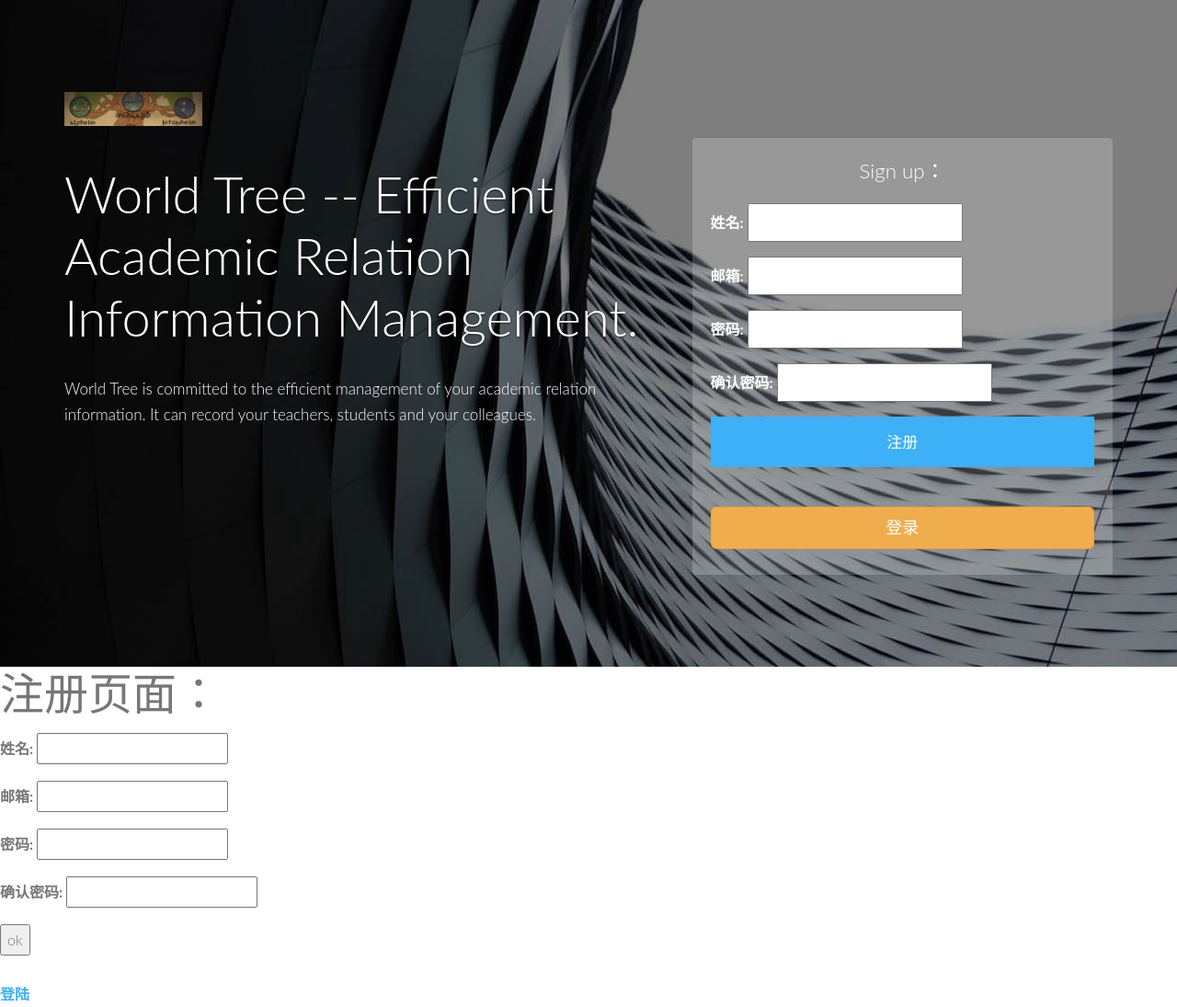
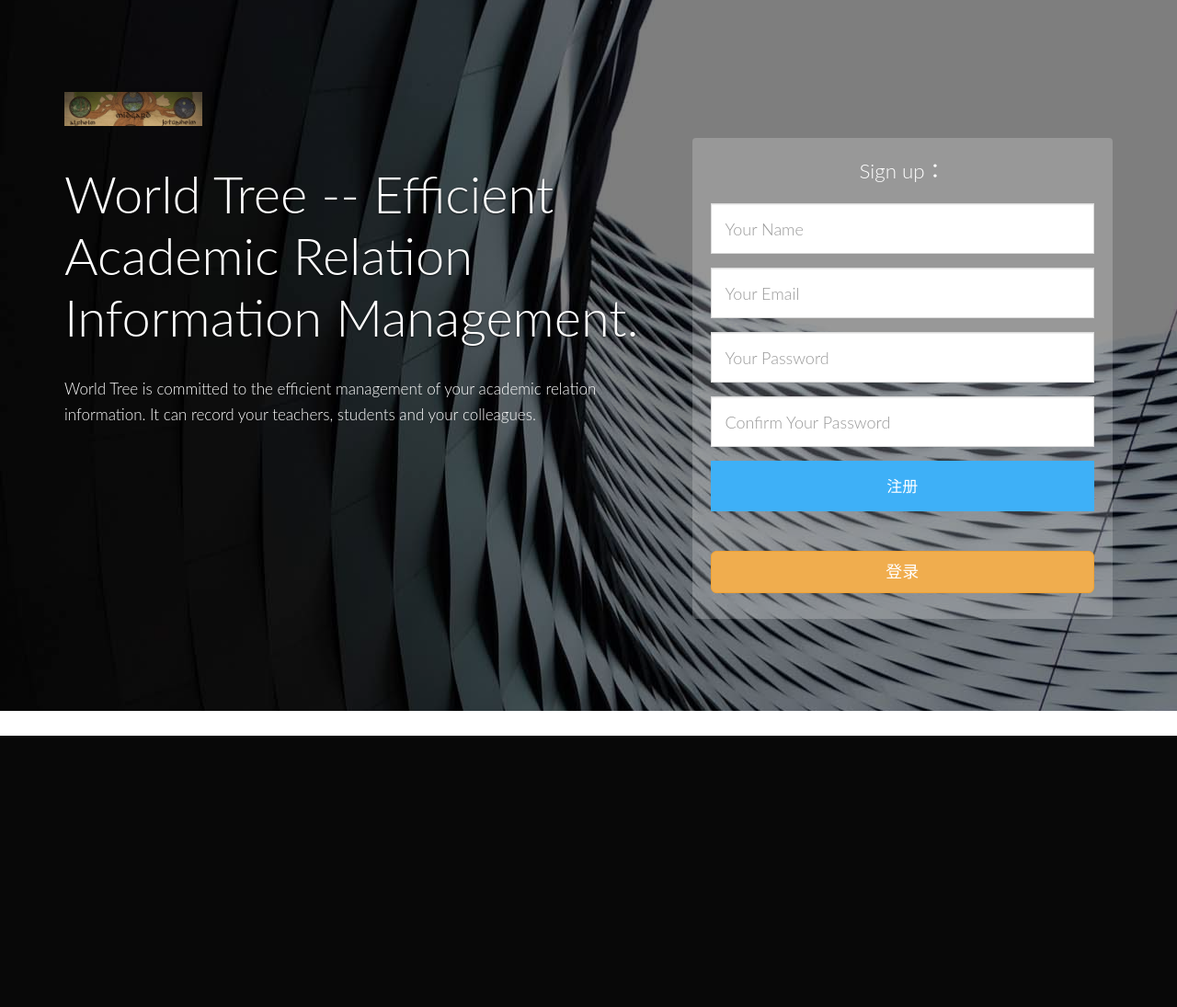
Before and after one commit to SE-WorldTree/WorldTree, a Django app: page /register/ in a window 1280 px wide. Shown: the whole page at 92% size. After the commit the page ends 800 px from the top, so only its background shows below. Run offline with Django 3.2, Linux system fonts and the light colour scheme; some libraries are stand-ins or nearby versions; some web fonts are replaced.

Commit message:
fix bug, change forms' style.

```diff
--- a/userManagement/templates/register.html
+++ b/userManagement/templates/register.html
@@ -60,7 +60,23 @@
                     <h3 class="form-title text-center">Sign up：</h3>
                     <form action="" class="form-header" method = 'post' enctype="multipart/form-data">
                         {% csrf_token %}
-                        {{uf.as_p}}
+
+                        <div class="form-group">
+								<input class="form-control input-lg" name="username" id="id_username" type="text" placeholder="Your Name" maxlength="100" required>
+                        </div>
+
+                        <div class="form-group">
+								<input class="form-control input-lg" name="email" id="id_email" type="email" placeholder="Your Email" maxlength="100" required>
+                        </div>
+
+                        <div class="form-group">
+								<input class="form-control input-lg" name="password" id="id_password" type="password" placeholder="Your Password" maxlength="20" minlength="6" required>
+                        </div>
+
+                        <div class="form-group">
+								<input class="form-control input-lg" name="password2" id="id_password2" type="password" placeholder="Confirm Your Password" maxlength="20" minlength="6" required>
+                        </div>
+
                         <div class="form-group last">
                             <input type="submit" class="btn btn-warning btn-block btn-lg" value = "注册" />
                         </div>
@@ -78,15 +94,4 @@
 
 </body>
 
-
-<body>
-<h1>注册页面：</h1>
-<form method = 'post' enctype="multipart/form-data">
-    {% csrf_token %}
-    {{uf.as_p}}
-    <input type="submit" value = "ok" />
-</form>
-<br>
-<a href="/login/">登陆</a>
-</body>
 </html>
--- a/userManagement/views.py
+++ b/userManagement/views.py
@@ -35,7 +35,7 @@ class UserRegisterForm(forms.Form):
             email = self.cleaned_data['email']
         except:
             raise forms.ValidationError("邮箱输入错误")
-        if User.objects.filter(email=self.cleaned_data['email']).exists():
+        if User.objects.filter(email__exact=self.cleaned_data['email']).exists():
             raise forms.ValidationError("该邮箱已存在")
         return email
 
@@ -62,7 +62,7 @@ def register(request):
             password = uf.cleaned_data['password']
             # 添加到数据库
             User.objects.create(username=username, email=email, password=password)
-            return HttpResponse('register success!!')
+            return HttpResponseRedirect('/login/?info=register_success')
     else:
         uf = UserRegisterForm()
     print(uf)
@@ -82,11 +82,11 @@ def login(request):
                 # 比较成功，跳转index
                 response = HttpResponseRedirect('/index/')
                 # 将username写入浏览器cookie,失效时间为3600
-                response.set_cookie('username', email, 3600)
+                response.set_cookie('email', email, 3600)
                 return response
             else:
                 # 比较失败，还在login
-                return HttpResponseRedirect('/login/?login_fail=1')
+                return HttpResponseRedirect('/login/?info=login_fail')
     else:
         uf = UserLoginForm()
     return render(request, 'login.html', {'uf': uf})
```
Also changed, not shown: userManagement/templates/login.html (+11 -1 lines).
